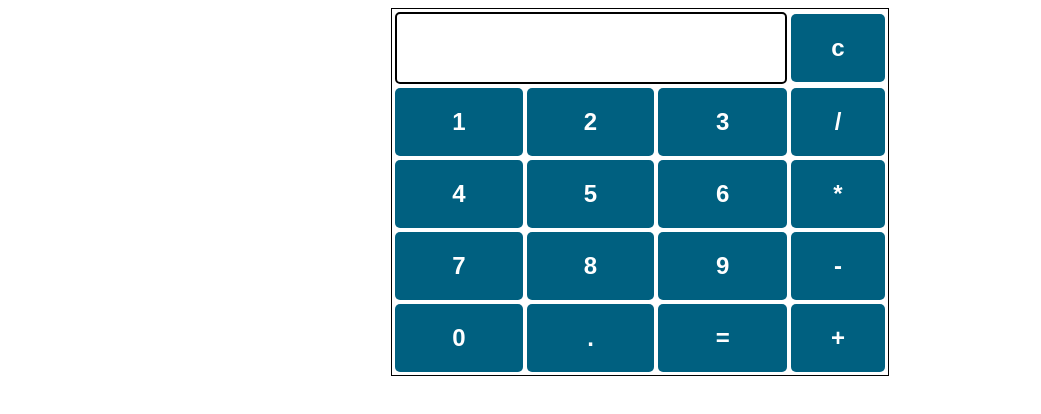
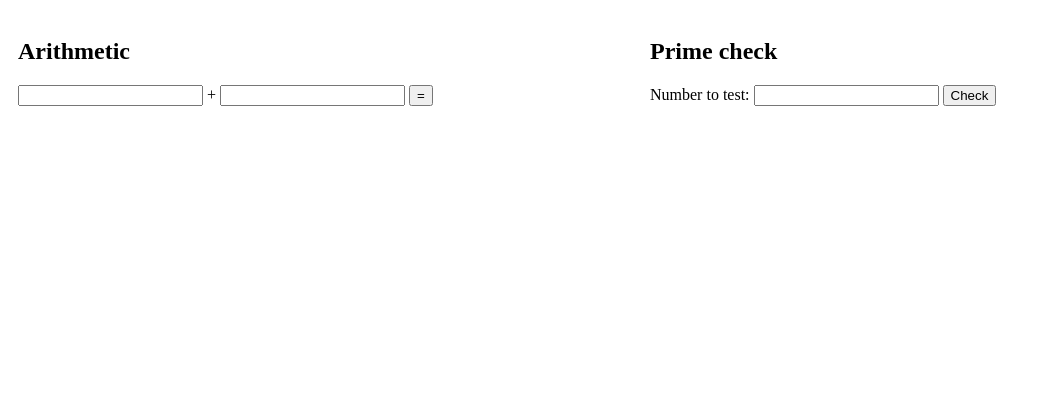
Before and after one commit to MahimnaDarji/software-engineering-frontend, a plain HTML site: page index.html in a window 1280 px wide. Shown: the whole page, without its empty margins (0-1041 px from the left). Drawn offline with Linux system fonts and the light colour scheme.

Commit message:
Frontend Changes

```diff
--- a/index.html
+++ b/index.html
@@ -1,75 +1,66 @@
 <!DOCTYPE html>
-<html>
+<html lang="en">
+<head>
+    <meta charset="UTF-8">
+    <meta name="viewport" content="width=device-width, initial-scale=1.0">
+    <title>Document</title>
+    <style>
+        .column {
+           float: left;
+           width: 50%;
+           padding: 10px;
+           box-sizing: border-box;
 
-<head>
-	<title>HTML Calculator</title>
+        }
+        .row::after {
+           content: "";
+           clear: both;
+           display: table;
+        }
+     </style>
+</head>
+<body>
+    <div class="row">
+        <div class="column">
+           <section>
+            <h2>Arithmetic</h2>
+            <input id="operand1"/>
+            <label>+</label>
+            <input id="operand2"/>
+            <button onclick="add()">=</button>
+            <label id="sum"></label>
+        </section>
+        </div>
+        <div class="column">
+            <section>
+                <h2>Prime check</h2>
+                <label>Number to test:</label>
+                <input id="numberToTest"/>
+                <button onclick="isPrime()">Check</button>
+                <label id="primeCheckResult"></label>
+            </section>
+        </div>
+     </div>
 
-	<!-- For styling -->
-	<style>
-		table {
-			border: 1px solid black;
-			margin-left: auto;
-			margin-right: auto;
-		}
 
-		input[type="button"] {
-			width: 100%;
-			padding: 20px 40px;
-			background-color: rgb(0, 96, 128);
-			color: white;
-			font-size: 24px;
-			font-weight: bold;
-			border: none;
-			border-radius: 5px;
-		}
+    <script>
+        async function add() {
+            const operand1Input = document.getElementById("operand1");
+            const operand2Input = document.getElementById("operand2");
+            let n = operand1Input.value;
+            let m = operand2Input.value;
+            const response = await fetch("https://arithmetic-service.onrender.com/add/" + n + "/" + m);
+            const sum = await response.json();
+            document.getElementById("sum").innerText = sum;
+        }
 
-		input[type="text"] {
-			padding: 20px 30px;
-			font-size: 24px;
-			font-weight: bold;
-			border: none;
-			border-radius: 5px;
-			border: 2px solid black;
-		}
-	</style>
-</head>
-
-<body>
-
-	<!-- Create table -->
-	<table id="calculator">
-		<tr>
-			<td colspan="3">
-				<input type="text" id="result">
-			</td>
-			<td><input type="button" value="c"></td>
-		</tr>
-
-		<tr>
-			<td><input type="button" value="1"></td>
-			<td><input type="button" value="2"></td>
-			<td><input type="button" value="3"></td>
-			<td><input type="button" value="/"></td>
-		</tr>
-		<tr>
-			<td><input type="button" value="4"></td>
-			<td><input type="button" value="5"></td>
-			<td><input type="button" value="6"></td>
-			<td><input type="button" value="*"></td>
-		</tr>
-		<tr>
-			<td><input type="button" value="7"></td>
-			<td><input type="button" value="8"></td>
-			<td><input type="button" value="9"></td>
-			<td><input type="button" value="-"></td>
-		</tr>
-		<tr>
-			<td><input type="button" value="0"></td>
-			<td><input type="button" value="."></td>
-			<td><input type="button" value="="></td>
-			<td><input type="button" value="+"></td>
-		</tr>
-	</table>
+        async function isPrime() {
+            const numberToTest = document.getElementById("numberToTest");
+            let n = numberToTest.value;
+            const response = await fetch("???" + n);
+            const result = await response.json();
+            document.getElementById("primeCheckResult").innerText = result;
+        }
+    </script>
 </body>
-
 </html>
```
